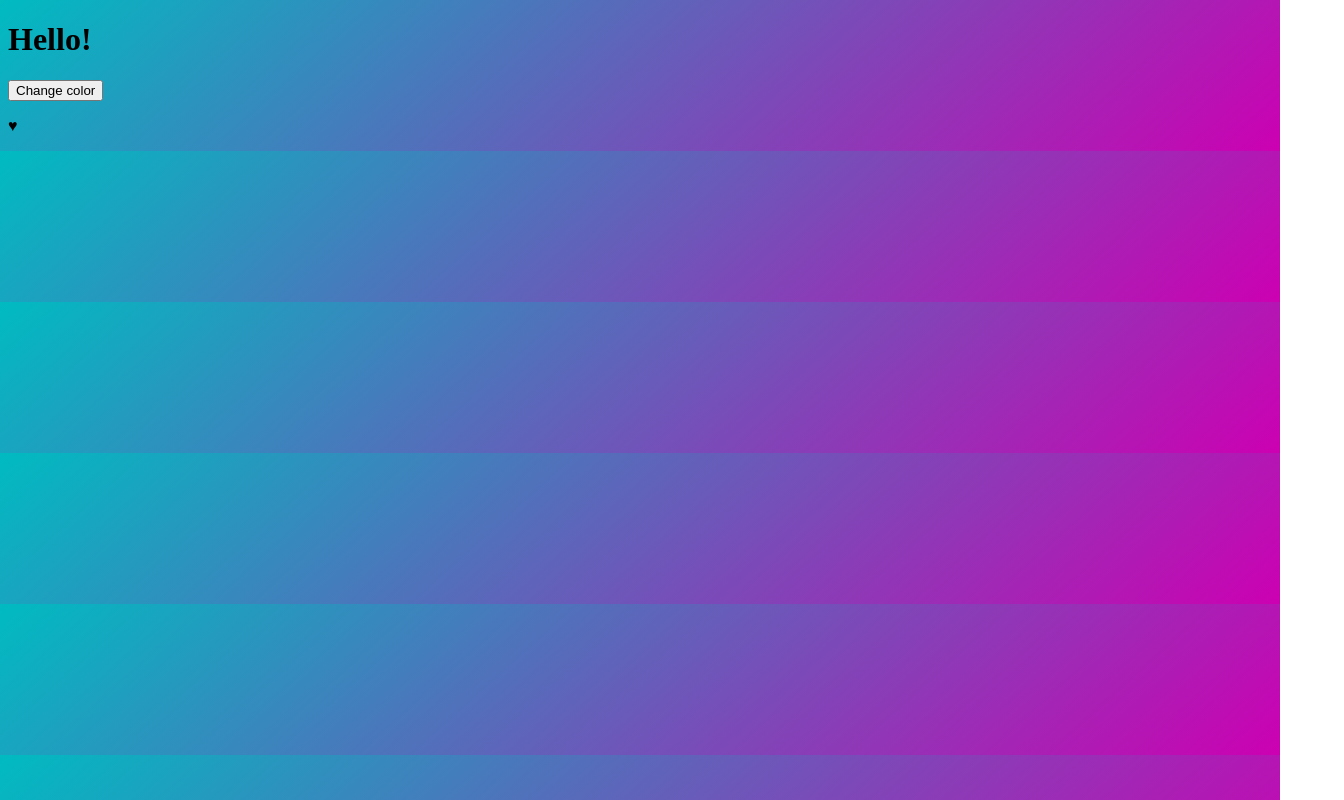
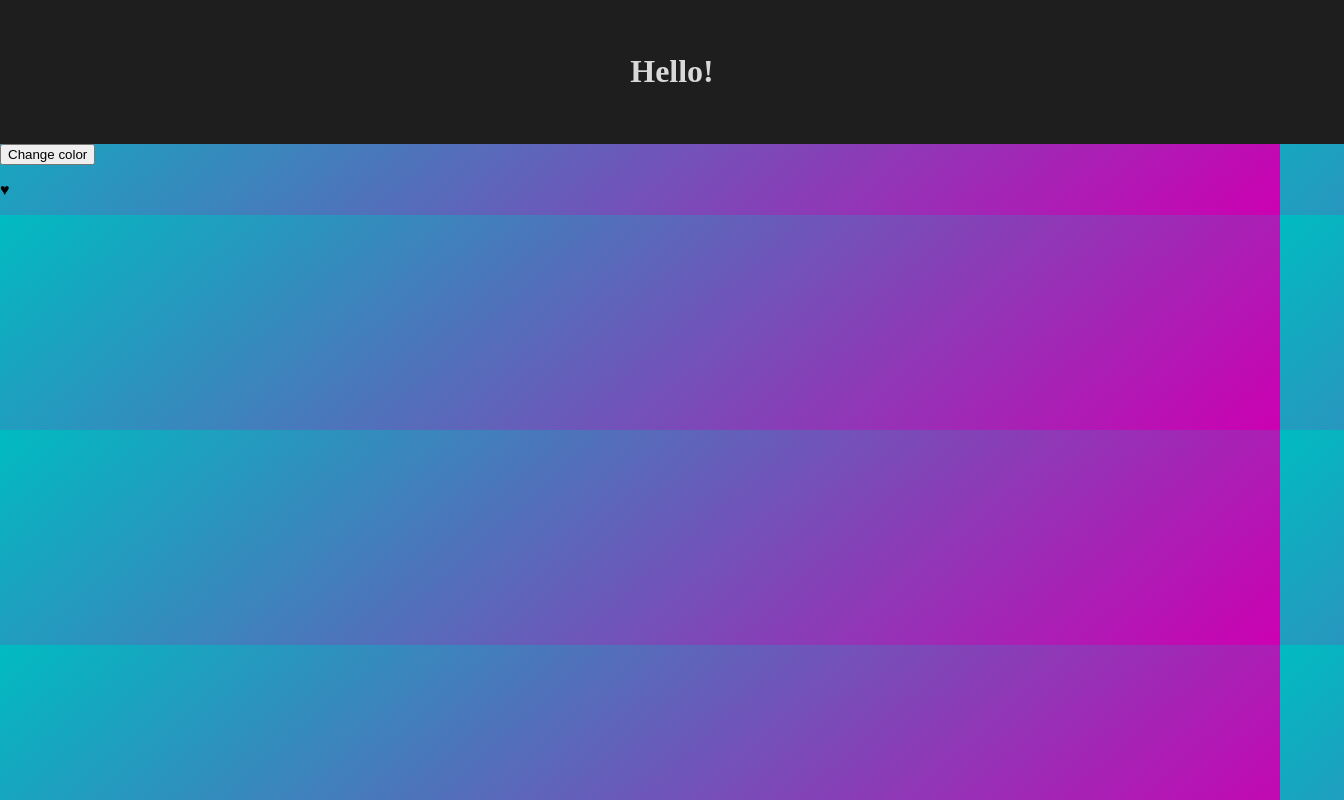
Before and after one commit to EZillman/git-assignment, a website built with Vite: page testing-vite/index.html in a window 1280 px wide. Shown: the whole page, 1344 px wide, since content can reach past the window. Built offline with nearby package versions, Linux system fonts and the light colour scheme.

Commit message:
style for header

```diff
--- a/testing-vite/src/main.scss
+++ b/testing-vite/src/main.scss
@@ -1,4 +1,13 @@
 body {
     background: rgb(0,187,193);
     background: linear-gradient(138deg, rgba(0,187,193,1) 0%, rgba(204,0,178,1) 100%);
+    margin: 0;
 }
+
+header {
+    text-align: center;
+    width: 100vw;
+    padding: 2rem;
+    color: #d9d9d9;
+    background-color: #1e1e1e;
+}
```
Also changed, not shown: testing-vite/src/main.css.
